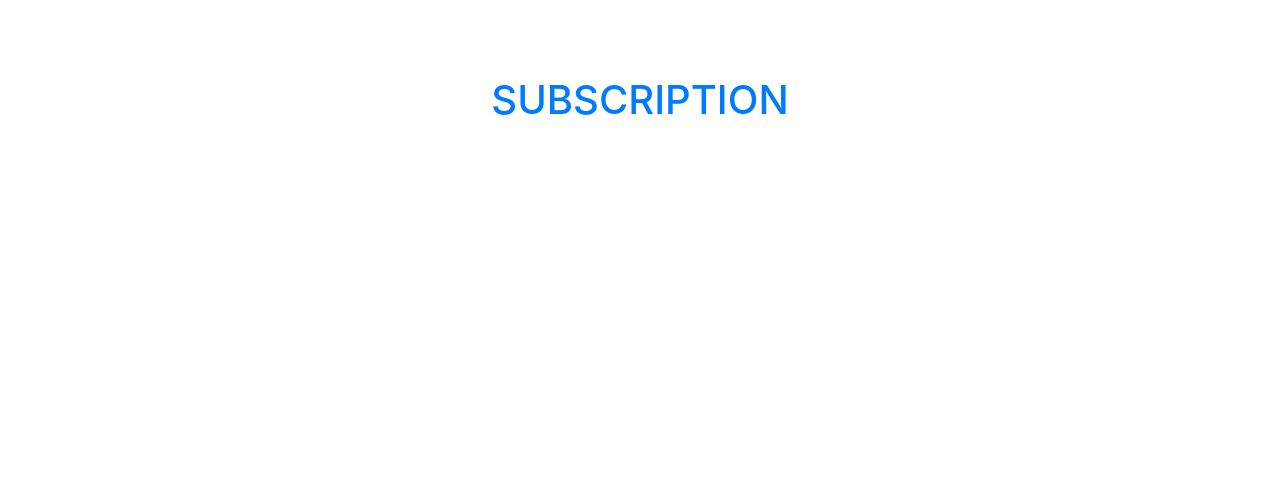
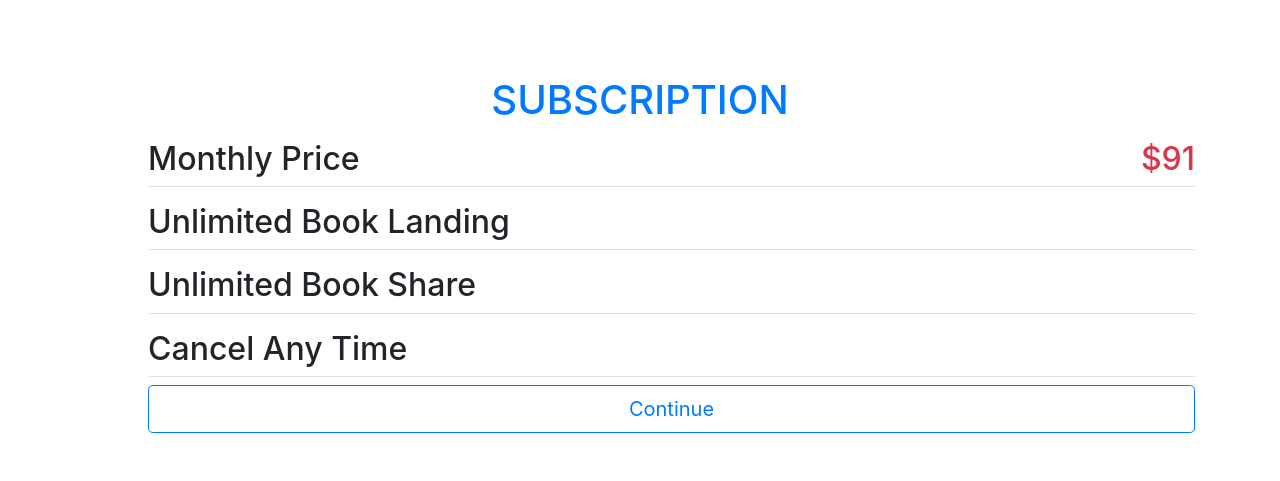
Before and after one commit to faridmumtaz/booksXchange, a PHP site: page / in a window 1280 px wide. Shown: the part 2175-2656 px from the top of the page. Before the commit the page ends 2290 px from the top, so only its background shows below. Run offline with PHP 8.4, Linux system fonts and the light colour scheme; some libraries are stand-ins or nearby versions.

Commit message:
subscription part has been completed

```diff
--- a/index.php
+++ b/index.php
@@ -177,14 +177,19 @@
       <section id="subscription" class="py-4">
         <div class="container">
           <h1 class="text-center text-uppercase text-primary">Subscription</h1>
-          <div class="row mb-4">
+          <div class="row mb-4 ml-5">
             <div class="col">
-
+                <h2 class="border-bottom d-flex py-2">Monthly Price <span class="text-danger ml-auto">$91</span></h2>
+                <h2 class="border-bottom py-2">Unlimited Book Landing</h2>
+                <h2 class="border-bottom py-2">Unlimited Book Share</h2>
+                <h2 class="border-bottom py-2">Cancel Any Time</h2>
+                <a href="login.php" class="btn btn-outline-primary btn-lg btn-block">Continue</a>
             </div>
           </div>
         </div>
       </section>
 
+    <!-- COMMENT SECTION -->
 
     <!-- Optional JavaScript -->
     <!-- jQuery first, then Popper.js, then Bootstrap JS -->
```
